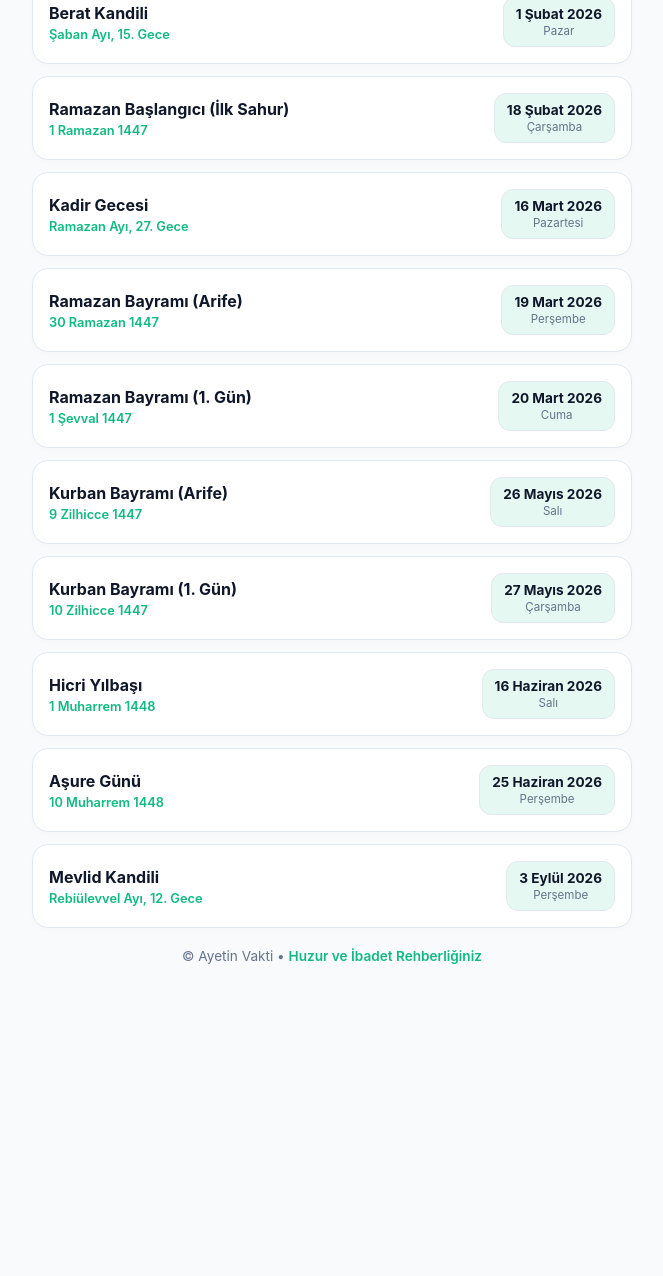
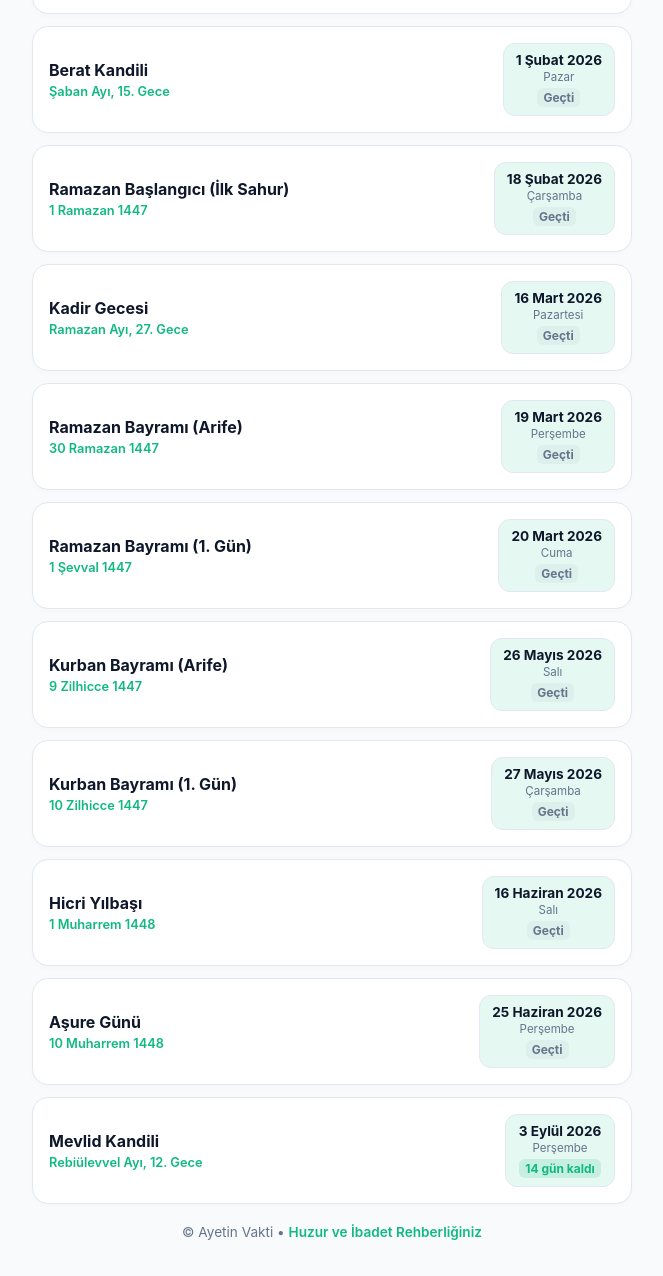
Before and after one commit to ayetinvakti/dini-gunler, a plain HTML site: page index.html in a window 1280 px wide. Shown: the part 422-1698 px from the top of the page, without its empty margins (308-971 px from the left). Before the commit the page ends 1422 px from the top, so only its background shows below. Drawn offline with Linux system fonts and the light colour scheme.

Commit message:
Update index.html

```diff
--- a/index.html
+++ b/index.html
@@ -177,7 +177,7 @@
             padding: 8px 12px;
             border-radius: 12px;
             text-align: center;
-            min-width: 95px;
+            min-width: 110px;
         }
 
         .day-date {
@@ -190,6 +190,28 @@
             font-size: 0.72rem;
             color: var(--text-muted);
             margin-top: 2px;
+        }
+
+        /* Yeni Eklenen Kalan Gün Sayacı Tasarımı */
+        .day-countdown {
+            font-size: 0.75rem;
+            font-weight: 700;
+            margin-top: 4px;
+            padding: 2px 6px;
+            border-radius: 6px;
+            display: inline-block;
+        }
+        .countdown-future {
+            color: var(--accent-color);
+            background: rgba(16, 185, 129, 0.15);
+        }
+        .countdown-today {
+            color: #f59e0b;
+            background: rgba(245, 158, 11, 0.15);
+        }
+        .countdown-past {
+            color: var(--text-muted);
+            background: rgba(148, 163, 184, 0.1);
         }
 
         .footer {
@@ -225,7 +247,7 @@
     </div>
 
     <div class="days-list">
-        <div class="day-card">
+        <div class="day-card" data-date="2025-12-25">
             <div class="day-info">
                 <div class="day-name" data-i18n="regaip_kandili">Regaip Kandili</div>
                 <div class="day-hicri" data-i18n="regaip_hicri">Recep Ayı, İlk Perşembe Gecesi</div>
@@ -233,10 +255,11 @@
             <div class="day-date-badge">
                 <div class="day-date" data-i18n="tarih_1">25 Aralık 2025</div>
                 <div class="day-dayname" data-i18n="persembe">Perşembe</div>
+                <div class="day-countdown">...</div>
             </div>
         </div>
 
-        <div class="day-card">
+        <div class="day-card" data-date="2026-01-15">
             <div class="day-info">
                 <div class="day-name" data-i18n="mirac_kandili">Miraç Kandili</div>
                 <div class="day-hicri" data-i18n="mirac_hicri">Recep Ayı, 27. Gece</div>
@@ -244,10 +267,11 @@
             <div class="day-date-badge">
                 <div class="day-date" data-i18n="tarih_2">15 Ocak 2026</div>
                 <div class="day-dayname" data-i18n="persembe">Perşembe</div>
+                <div class="day-countdown">...</div>
             </div>
         </div>
 
-        <div class="day-card">
+        <div class="day-card" data-date="2026-02-01">
             <div class="day-info">
                 <div class="day-name" data-i18n="berat_kandili">Berat Kandili</div>
                 <div class="day-hicri" data-i18n="berat_hicri">Şaban Ayı, 15. Gece</div>
@@ -255,10 +279,11 @@
             <div class="day-date-badge">
                 <div class="day-date" data-i18n="tarih_3">1 Şubat 2026</div>
                 <div class="day-dayname" data-i18n="pazar">Pazar</div>
+                <div class="day-countdown">...</div>
             </div>
         </div>
 
-        <div class="day-card">
+        <div class="day-card" data-date="2026-02-18">
             <div class="day-info">
                 <div class="day-name" data-i18n="ramazan_baslangic">Ramazan Başlangıcı (İlk Sahur)</div>
                 <div class="day-hicri" data-i18n="hicri_1">1 Ramazan 1447</div>
@@ -266,10 +291,11 @@
             <div class="day-date-badge">
                 <div class="day-date" data-i18n="tarih_4">18 Şubat 2026</div>
                 <div class="day-dayname" data-i18n="carsamba">Çarşamba</div>
+                <div class="day-countdown">...</div>
             </div>
         </div>
 
-        <div class="day-card">
+        <div class="day-card" data-date="2026-03-16">
             <div class="day-info">
                 <div class="day-name" data-i18n="kadir_gecesi">Kadir Gecesi</div>
                 <div class="day-hicri" data-i18n="kadir_hicri">Ramazan Ayı, 27. Gece</div>
@@ -277,10 +303,11 @@
             <div class="day-date-badge">
                 <div class="day-date" data-i18n="tarih_5">16 Mart 2026</div>
                 <div class="day-dayname" data-i18n="pazartesi">Pazartesi</div>
+                <div class="day-countdown">...</div>
             </div>
         </div>
 
-        <div class="day-card">
+        <div class="day-card" data-date="2026-03-19">
             <div class="day-info">
                 <div class="day-name" data-i18n="ramazan_bayrami_arife">Ramazan Bayramı (Arife)</div>
                 <div class="day-hicri" data-i18n="hicri_2">30 Ramazan 1447</div>
@@ -288,10 +315,11 @@
             <div class="day-date-badge">
                 <div class="day-date" data-i18n="tarih_6">19 Mart 2026</div>
                 <div class="day-dayname" data-i18n="persembe">Perşembe</div>
+                <div class="day-countdown">...</div>
             </div>
         </div>
 
-        <div class="day-card">
+        <div class="day-card" data-date="2026-03-20">
             <div class="day-info">
                 <div class="day-name" data-i18n="ramazan_bayrami_1">Ramazan Bayramı (1. Gün)</div>
                 <div class="day-hicri" data-i18n="hicri_3">1 Şevval 1447</div>
@@ -299,10 +327,11 @@
             <div class="day-date-badge">
                 <div class="day-date" data-i18n="tarih_7">20 Mart 2026</div>
                 <div class="day-dayname" data-i18n="cuma">Cuma</div>
+                <div class="day-countdown">...</div>
             </div>
         </div>
 
-        <div class="day-card">
+        <div class="day-card" data-date="2026-05-26">
             <div class="day-info">
                 <div class="day-name" data-i18n="kurban_bayrami_arife">Kurban Bayramı (Arife)</div>
                 <div class="day-hicri" data-i18n="hicri_4">9 Zilhicce 1447</div>
@@ -310,10 +339,11 @@
             <div class="day-date-badge">
                 <div class="day-date" data-i18n="tarih_8">26 Mayıs 2026</div>
                 <div class="day-dayname" data-i18n="sali">Salı</div>
+                <div class="day-countdown">...</div>
             </div>
         </div>
 
-        <div class="day-card">
+        <div class="day-card" data-date="2026-05-27">
             <div class="day-info">
                 <div class="day-name" data-i18n="kurban_bayrami_1">Kurban Bayramı (1. Gün)</div>
                 <div class="day-hicri" data-i18n="hicri_5">10 Zilhicce 1447</div>
@@ -321,10 +351,11 @@
             <div class="day-date-badge">
                 <div class="day-date" data-i18n="tarih_9">27 Mayıs 2026</div>
                 <div class="day-dayname" data-i18n="carsamba">Çarşamba</div>
+                <div class="day-countdown">...</div>
             </div>
         </div>
 
-        <div class="day-card">
+        <div class="day-card" data-date="2026-06-16">
             <div class="day-info">
                 <div class="day-name" data-i18n="hicri_yilbasi">Hicri Yılbaşı</div>
                 <div class="day-hicri" data-i18n="hicri_6">1 Muharrem 1448</div>
@@ -332,10 +363,11 @@
             <div class="day-date-badge">
                 <div class="day-date" data-i18n="tarih_10">16 Haziran 2026</div>
                 <div class="day-dayname" data-i18n="sali">Salı</div>
+                <div class="day-countdown">...</div>
             </div>
         </div>
 
-        <div class="day-card">
+        <div class="day-card" data-date="2026-06-25">
             <div class="day-info">
                 <div class="day-name" data-i18n="asure_gunu">Aşure Günü</div>
                 <div class="day-hicri" data-i18n="hicri_7">10 Muharrem 1448</div>
@@ -343,10 +375,11 @@
             <div class="day-date-badge">
                 <div class="day-date" data-i18n="tarih_11">25 Haziran 2026</div>
                 <div class="day-dayname" data-i18n="persembe">Perşembe</div>
+                <div class="day-countdown">...</div>
             </div>
         </div>
 
-        <div class="day-card">
+        <div class="day-card" data-date="2026-09-03">
             <div class="day-info">
                 <div class="day-name" data-i18n="mevlid_kandili">Mevlid Kandili</div>
                 <div class="day-hicri" data-i18n="mevlid_hicri">Rebiülevvel Ayı, 12. Gece</div>
@@ -354,6 +387,7 @@
             <div class="day-date-badge">
                 <div class="day-date" data-i18n="tarih_12">3 Eylül 2026</div>
                 <div class="day-dayname" data-i18n="persembe">Perşembe</div>
+                <div class="day-countdown">...</div>
             </div>
         </div>
     </div>
@@ -364,7 +398,7 @@
 </div>
 
 <script>
-    // Tam Kapsamlı Dil Sözlüğü (İsimler, Tarihler ve Açıklamalar Tamamen Çevrildi)
+    // Tam Kapsamlı Dil Sözlüğü
     const translations = {
         tr: {
             dini_gunler_title: "Dini Günler | Ayetin Vakti",
@@ -413,7 +447,10 @@
             tarih_10: "16 Haziran 2026",
             tarih_11: "25 Haziran 2026",
             tarih_12: "3 Eylül 2026",
-            footer_text: "Huzur ve İbadet Rehberliğiniz"
+            footer_text: "Huzur ve İbadet Rehberliğiniz",
+            bugun: "Bugün ✨",
+            gecmis: "Geçti",
+            gun_kaldi: "gün kaldı"
         },
         en: {
             dini_gunler_title: "Religious Days | Ayetin Vakti",
@@ -462,7 +499,10 @@
             tarih_10: "June 16, 2026",
             tarih_11: "June 25, 2026",
             tarih_12: "September 3, 2026",
-            footer_text: "Your Guide to Peace and Worship"
+            footer_text: "Your Guide to Peace and Worship",
+            bugun: "Today ✨",
+            gecmis: "Passed",
+            gun_kaldi: "days left"
         },
         ar: {
             dini_gunler_title: "الأيام الدينية | آية الوقت",
@@ -511,7 +551,10 @@
             tarih_10: "16 يونيو 2026",
             tarih_11: "25 يونيو 2026",
             tarih_12: "3 سبتمبر 2026",
-            footer_text: "دليلك إلى السلام والعبادة"
+            footer_text: "دليلك إلى السلام والعبادة",
+            bugun: "اليوم ✨",
+            gecmis: "مضى",
+            gun_kaldi: "أيام متبقية"
         }
     };
 
@@ -528,6 +571,8 @@
 
         // Dil Uygulama Mantığı
         const currentLang = localStorage.getItem('user_lang') || 'tr';
+        const t = translations[currentLang] || translations['tr'];
+
         if (translations[currentLang]) {
             document.querySelectorAll('[data-i18n]').forEach(element => {
                 const key = element.getAttribute('data-i18n');
@@ -539,13 +584,42 @@
                     }
                 }
             });
-            // Arapça seçildiyse sağdan sola (RTL) düzeni tetikle
+
             if (currentLang === 'ar') {
                 document.documentElement.setAttribute('dir', 'rtl');
             } else {
                 document.documentElement.setAttribute('dir', 'ltr');
             }
         }
+
+        // --- Kalan Gün Hesaplama Mantığı ---
+        const today = new Date();
+        today.setHours(0, 0, 0, 0); // Saat farkını sıfırla
+
+        document.querySelectorAll('.day-card').forEach(card => {
+            const dateStr = card.getAttribute('data-date');
+            if (!dateStr) return;
+
+            const targetDate = new Date(dateStr);
+            targetDate.setHours(0, 0, 0, 0);
+
+            const diffTime = targetDate - today;
+            const diffDays = Math.ceil(diffTime / (1000 * 60 * 60 * 24));
+
+            const countdownEl = card.querySelector('.day-countdown');
+            if (!countdownEl) return;
+
+            if (diffDays === 0) {
+                countdownEl.textContent = t.bugun;
+                countdownEl.className = 'day-countdown countdown-today';
+            } else if (diffDays > 0) {
+                countdownEl.textContent = `${diffDays} ${t.gun_kaldi}`;
+                countdownEl.className = 'day-countdown countdown-future';
+            } else {
+                countdownEl.textContent = t.gecmis;
+                countdownEl.className = 'day-countdown countdown-past';
+            }
+        });
     });
 </script>
 </body>
```
